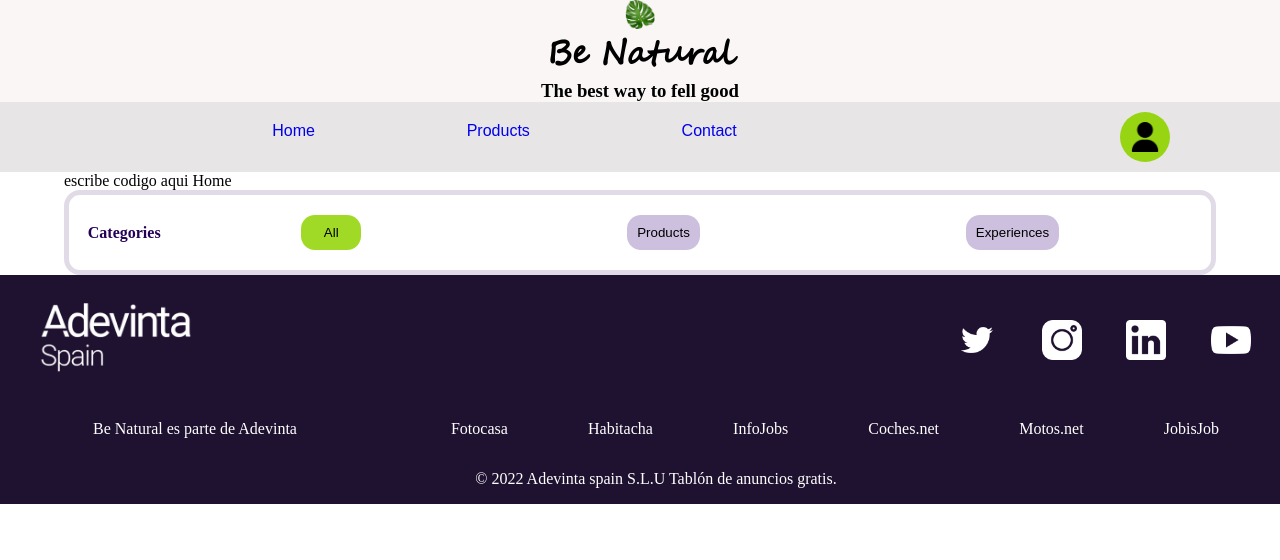
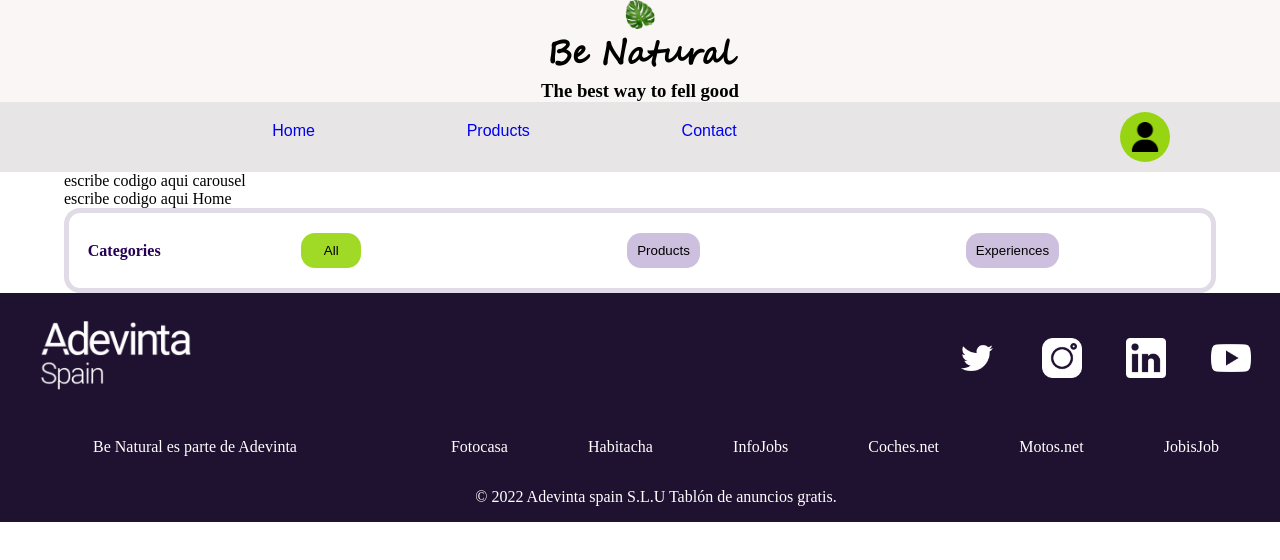
Before and after one commit to mabicodes/hackathon-benatural, a React (Create React App) app in the folder client/: page /#/ in a window 1280 px wide. Shown: the top 560 px of the page. Built offline with nearby package versions, Linux system fonts and the light colour scheme.

Commit message:
initialization Carousel Component

```diff
--- a/client/src/components/home/Home.jsx
+++ b/client/src/components/home/Home.jsx
@@ -1,9 +1,11 @@
 import React from "react";
 import { MenuHome } from "./menu-home/MenuHome";
+import { Carousel } from "./carousel/Carousel";
 
 export const Home = () =>  {
     return (
         <div className="home">
+            <Carousel/>
             escribe codigo aqui Home
             <MenuHome/>
         </div>
--- /dev/null
+++ b/client/src/components/home/carousel/Carousel.jsx
@@ -0,0 +1,9 @@
+import React from "react";
+
+export const Carousel = () =>  {
+    return (
+        <div className="carousel">
+            escribe codigo aqui carousel
+        </div>
+    )
+}
```
Also changed, not shown: client/src/components/home/carousel/carousel.css (added).
